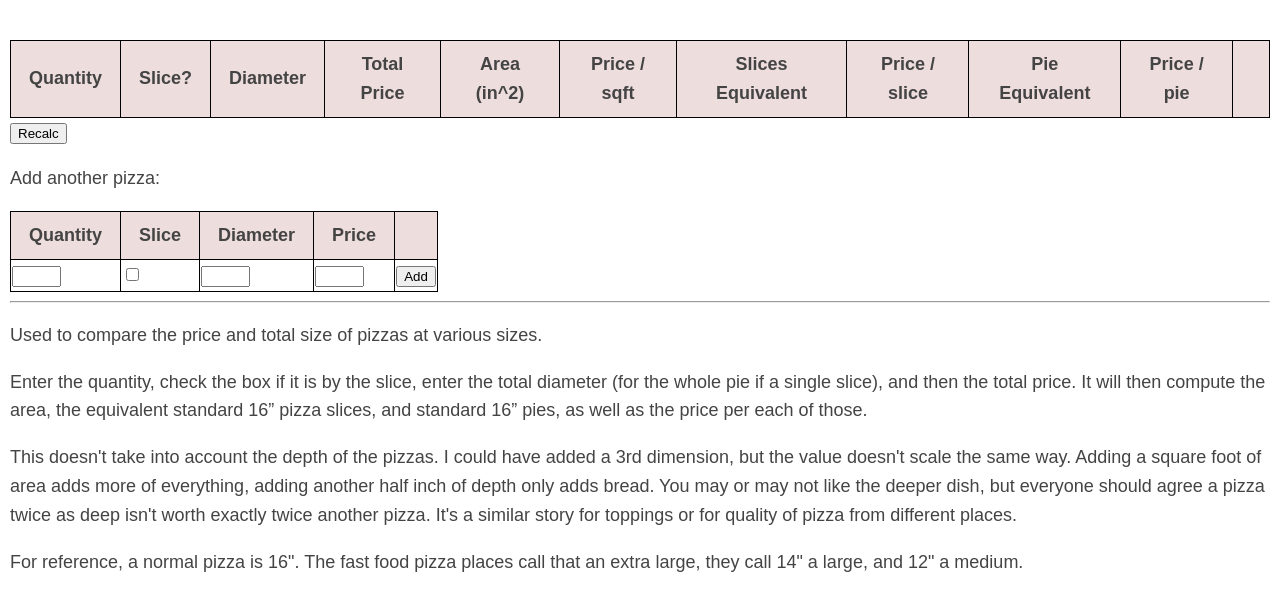
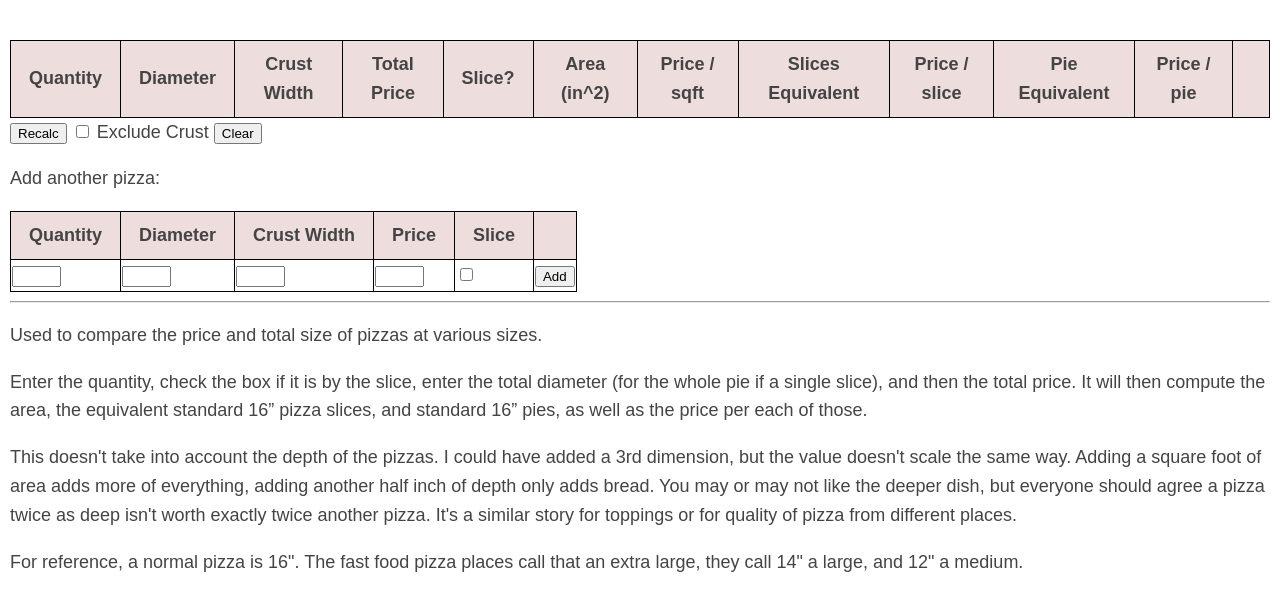
Before and after one commit to StephenWetzel/stephenwetzel.github.io, a plain HTML site: page tools/pizza.htm in a window 1280 px wide. Drawn offline with Linux system fonts and the light colour scheme.

Commit message:
Add the concept of crust, update on any change

```diff
--- a/tools/pizza.htm
+++ b/tools/pizza.htm
@@ -26,14 +26,18 @@ body {max-width: initial;}
 <form name="mainform" action="pizza.htm">
 <table id="pizzaTable"></table>
 <input type='button' value='Recalc' onclick='calc()'>
+<input type='checkbox' id='crustCheckbox' onclick='updateCrust()'>
+<label for="crustCheckbox">Exclude Crust</label>
+<input type='button' value='Clear' onclick='clearPizzas()'>
 
 <p>Add another pizza: </p>
 <table id="newPizza">
-<thead><tr><th>Quantity</th><th>Slice</th><th>Diameter</th><th>Price</th><th> </th></tr></thead>
+<thead><tr><th>Quantity</th><th>Diameter</th><th>Crust Width</th><th>Price</th><th>Slice</th><th> </th></tr></thead>
 <tr><td><input type='text' size=3 value=''></td>
-<td><input type='checkbox'></td>
 <td><input type='text' size=3 value=''></td>
 <td><input type='text' size=3 value=''></td>
+<td><input type='text' size=3 value=''></td>
+<td><input type='checkbox'></td>
 <td><input type='button' value='Add' onclick='addPizza()'></td></tr>
 </table>
 </form>
@@ -49,13 +53,16 @@ body {max-width: initial;}
 <script src="../js/shared.js"></script>
 <script type="text/javascript">
 <!--
-var link=document.mainform //short cut
-
 var PI = 3.1415926535897932384626433; //this level of precision is very necessary
-var PIE_AREA = 8 * 8 * PI; //area of a benchmark 16" pizza
-var SLICE_AREA = PIE_AREA / 8; //8 slices in a normal pizza
+var DEFAULT_CRUST_WIDTH = 1; //crust width in inches
+var PIE_RADIUS = 8; //radius of a normal pizza in inches
+var PIE_AREA_WITH_CRUST = PIE_RADIUS**2 * PI; //area of a benchmark 16" pizza
+var PIE_AREA_WITHOUT_CRUST = (PIE_RADIUS - DEFAULT_CRUST_WIDTH)**2 * PI; //area of a benchmark 16" pizza
 var INCHES_IN_SQFT = 12 * 12;
 
+var exclude_crust = true;
+var PIE_AREA = exclude_crust ? PIE_AREA_WITHOUT_CRUST : PIE_AREA_WITH_CRUST
+var SLICE_AREA = PIE_AREA / 8; //8 slices in a normal pizza
 
 pizzaParams = getQueryParams();
 
@@ -70,13 +77,15 @@ function calc()
 }
 
 function addPizza()
-{//add a new pizza to the array of pizzas, and then recald everything
+{//add a new pizza to the array of pizzas, and then recalc everything
+  //Quantity  Diameter  Crust Width Price Slice
   var newPizza = document.getElementById('newPizza').rows[1]
   pizzaParams.push({
     'qty':   newPizza.cells[0].children[0].value,
-    'slice': newPizza.cells[1].children[0].checked,
-    'diameter':   newPizza.cells[2].children[0].value,
-    'price': newPizza.cells[3].children[0].value
+    'diameter':   newPizza.cells[1].children[0].value,
+    'crust':   newPizza.cells[2].children[0].value,
+    'price': newPizza.cells[3].children[0].value,
+    'slice': newPizza.cells[4].children[0].checked
     })
   calc();
 }
@@ -86,7 +95,22 @@ function removePizza(pizzaNum)
   pizzaParams.splice(pizzaNum, 1);
   pizzas.splice(pizzaNum, 1);
   buildTables(pizzas);
+  setQueryParams(pizzaParams);
+}
+
+function clearPizzas()
+{//remove all pizzas
+  pizzaParams = [];
+  pizzas = [];
+  buildTables(pizzas);
   setQueryParams(pizzas);
+}
+
+function updateCrust()
+{
+  exclude_crust = document.getElementById('crustCheckbox').checked;
+  PIE_AREA = exclude_crust ? PIE_AREA_WITHOUT_CRUST : PIE_AREA_WITH_CRUST;
+  SLICE_AREA = PIE_AREA / 8; //8 slices in a normal pizza
 }
 
 function getValuesFromTable(pizzaParams)
@@ -96,24 +120,27 @@ function getValuesFromTable(pizzaParams)
   for (var ii = 1; ii < rows.length; ii++)
   {//go through each row of table, skip header
     pizzaParams[ii-1].qty =   rows[ii].cells[0].children[0].value;
-    pizzaParams[ii-1].slice = rows[ii].cells[1].children[0].checked;
-    pizzaParams[ii-1].diameter =   rows[ii].cells[2].children[0].value;
-    pizzaParams[ii-1].price = rows[ii].cells[3].children[0].value;
+    pizzaParams[ii-1].diameter = rows[ii].cells[1].children[0].value;
+    pizzaParams[ii-1].crust =   rows[ii].cells[2].children[0].value;
+    pizzaParams[ii-1].price =   rows[ii].cells[3].children[0].value;
+    pizzaParams[ii-1].slice = rows[ii].cells[4].children[0].checked;
   }
 }
 
 function calcPizzas(pizzaParams)
 {//do the calculations needed for each pizza in the array
   // pizzas = [...pizzaParams]; // we need to go deeper
+  updateCrust();
   pizzas = JSON.parse(JSON.stringify(pizzaParams));
-  for (var ii = 0; ii < pizzas.length; ii++)
+  for (let ii = 0; ii < pizzas.length; ii++)
   {//go through each pizza in array
-    var thisPizza = pizzas[ii];
+    let thisPizza = pizzas[ii];
 
     if (thisPizza.diameter == '' || thisPizza.qty == '' || thisPizza.price == '') {}
     else
     {//the 3 key pieces of info are not blank, we can use them to calculate the rest
-      var radius = thisPizza.diameter / 2;
+      let radius = thisPizza.diameter / 2;
+      radius = exclude_crust ? radius - thisPizza.crust : radius
       thisPizza.area = PI * radius * radius * thisPizza.qty;
       if (thisPizza.slice) { thisPizza.area /= 8; } //there are 8 slices in a canonical pizza
       thisPizza.sqft        = thisPizza.area  / INCHES_IN_SQFT;
@@ -130,17 +157,18 @@ function calcPizzas(pizzaParams)
 function buildTables(pizzas)
 {//build the table of pizza info
 
-  pizzaTable = "<table><thead><tr><th>Quantity</th><th>Slice?</th><th>Diameter</th><th>Total Price</th><th>Area (in^2)</th><th>Price / sqft</th><th>Slices Equivalent</th><th>Price / slice</th><th>Pie Equivalent</th><th>Price / pie</th><th> </th></tr></thead><tbody>";
+  pizzaTable = "<table><thead><tr><th>Quantity</th><th>Diameter</th><th>Crust Width</th><th>Total Price</th><th>Slice?</th><th>Area (in^2)</th><th>Price / sqft</th><th>Slices Equivalent</th><th>Price / slice</th><th>Pie Equivalent</th><th>Price / pie</th><th> </th></tr></thead><tbody>";
 
   for (var ii = 0; ii < pizzas.length; ii++)
   {//go through each pizza, add it as a row in the table
     var thisPizza = pizzas[ii];
     pizzaTable += "<tr><td><input type='text' size=3 value='"+thisPizza.qty+"'></td>";
+    pizzaTable += "<td><input type='text' size=3 value='"+thisPizza.diameter+"'></td>";
+    pizzaTable += "<td><input type='text' size=3 value='"+thisPizza.crust+"'></td>";
+    pizzaTable += "<td><input type='text' size=3 value='"+thisPizza.price+"'></td>";
     pizzaTable += "<td><input type='checkbox'"
     if (thisPizza.slice) pizzaTable += " checked";
     pizzaTable += "></td>";
-    pizzaTable += "<td><input type='text' size=3 value='"+thisPizza.diameter+"'></td>";
-    pizzaTable += "<td><input type='text' size=3 value='"+thisPizza.price+"'></td>";
     pizzaTable += "<td>"+roundTo(thisPizza.area)+"</td>";
     pizzaTable += "<td>"+price(thisPizza.sqftPrice)+"</td>";
     pizzaTable += "<td>"+roundTo(thisPizza.slices)+"</td>";
@@ -152,6 +180,11 @@ function buildTables(pizzas)
 
   pizzaTable += "</tbody></table>";
   document.getElementById('pizzaTable').innerHTML = pizzaTable;
+
+  const inputs = document.querySelectorAll('input');
+  for (const input of inputs) {
+    input.addEventListener('change', calc);
+  }
 }
 
 -->
```
